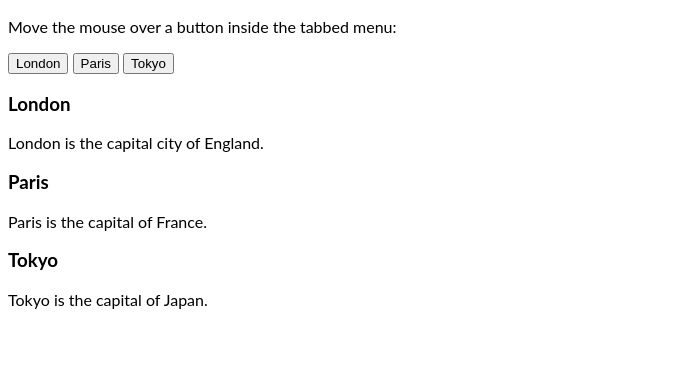
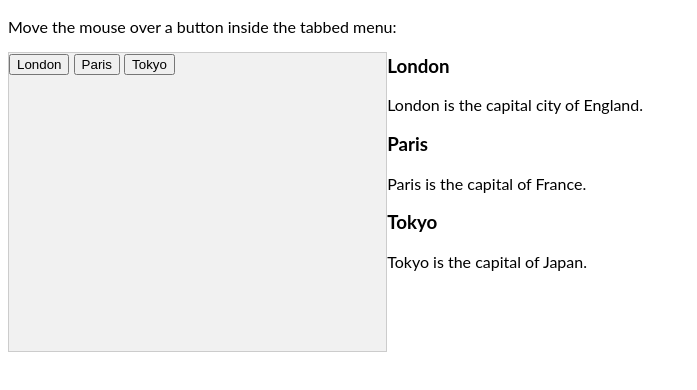
Before and after one commit to j3ffh95/hover-tabs, a plain HTML site: page index.html in a window 1280 px wide. Shown: the part 52-442 px from the top of the page, without its empty margins (0-697 px from the left). Drawn offline with Linux system fonts and the light colour scheme.

Commit message:
Styled the tab

```diff
--- a/style.css
+++ b/style.css
@@ -1,2 +1,11 @@
 * {box-sizing: border-box}
 body {font-family: "Lato", sans-serif;}
+
+/* Style the tab */
+.tab {
+  float: left;
+  border: 1px solid #ccc;
+  background-color: #f1f1f1;
+  width: 30%;
+  height: 300px;
+}
```
